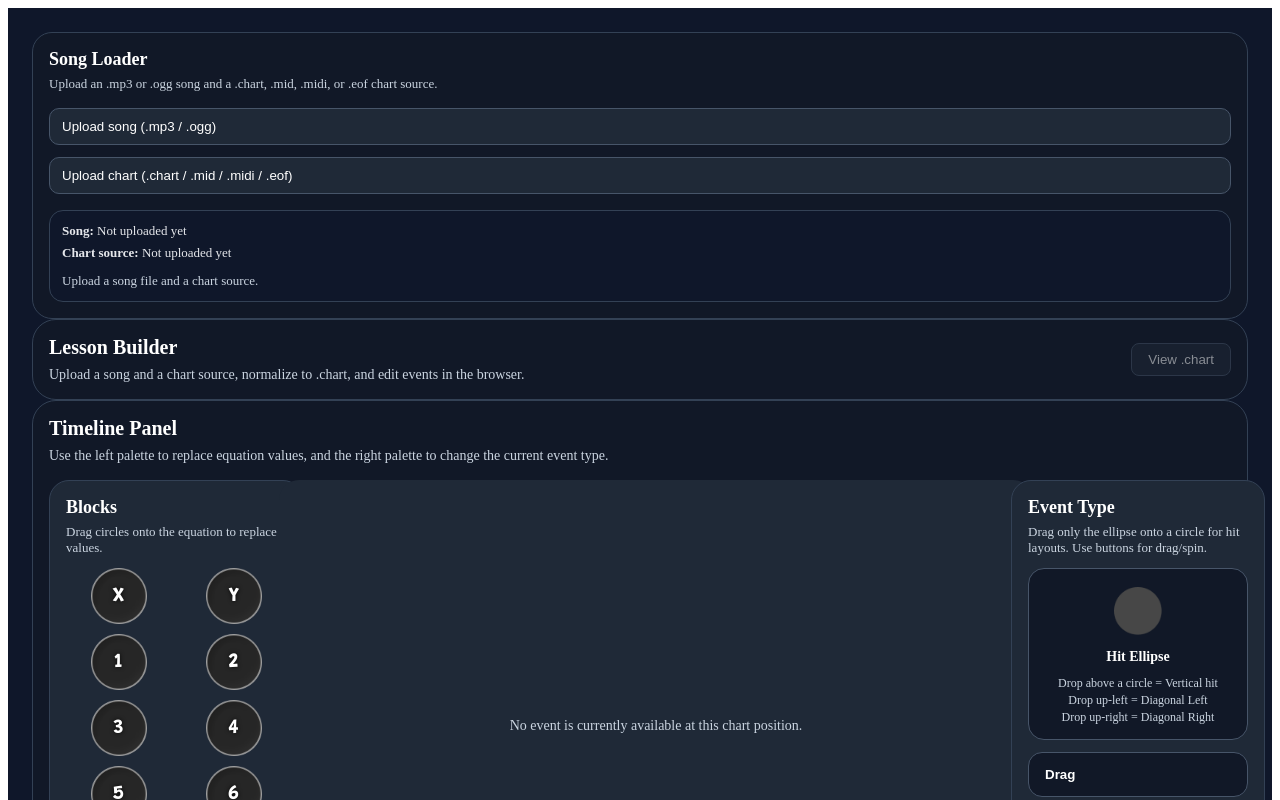
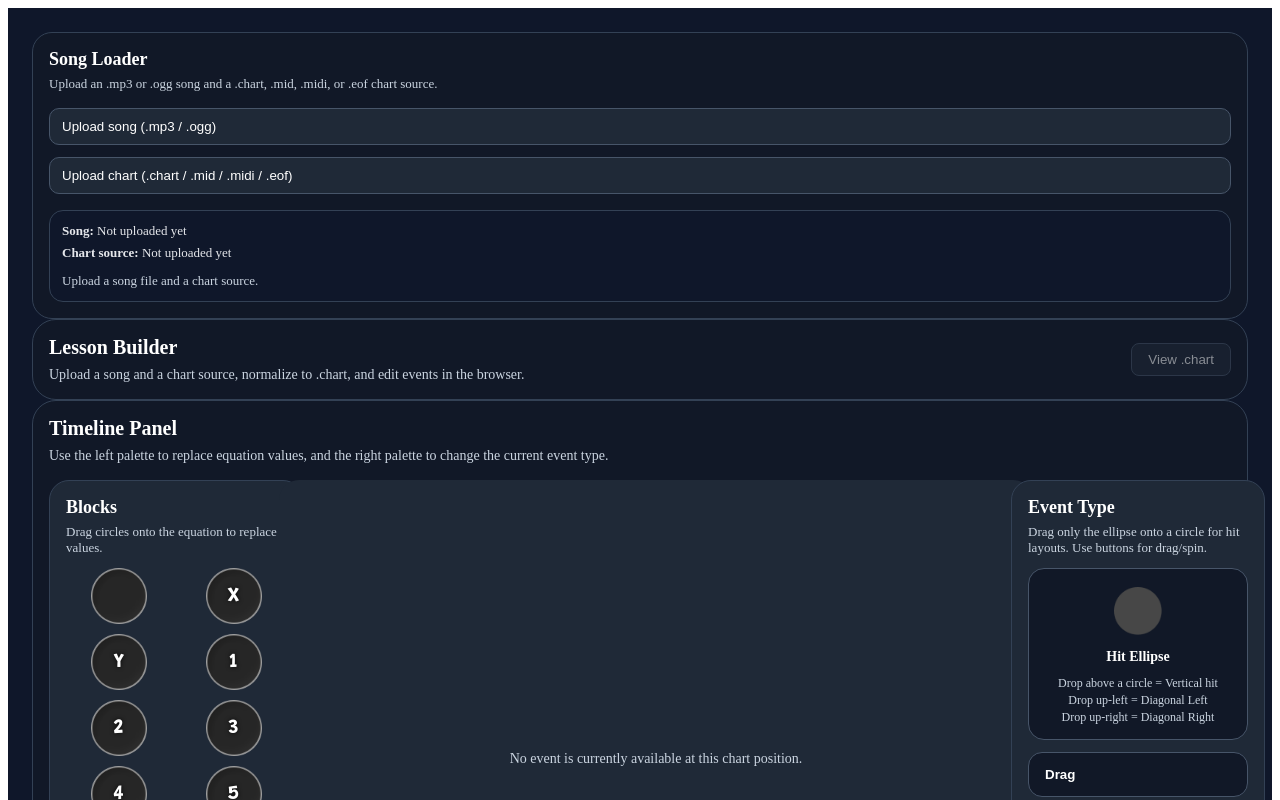
Before and after one commit to Thiiia/ultrarapidplatform, a Next.js app: page /editor in a window 1280 px wide. Shown: the top 800 px of the page. Built offline with nearby package versions, Linux system fonts and the light colour scheme.

Commit message:
Add empty equation block support

```diff
--- a/components/editor/EquationBlockPalette.tsx
+++ b/components/editor/EquationBlockPalette.tsx
@@ -6,7 +6,21 @@ type EquationBlockPaletteProps = {
   onBlockDragStart?: (value: string) => void
 }
 
-const BLOCKS = ["X", "Y", "1", "2", "3", "4", "5", "6", "7", "8", "9", "10"]
+const BLOCKS = [
+  { label: "", dragValue: "__EMPTY__" },
+  { label: "X", dragValue: "X" },
+  { label: "Y", dragValue: "Y" },
+  { label: "1", dragValue: "1" },
+  { label: "2", dragValue: "2" },
+  { label: "3", dragValue: "3" },
+  { label: "4", dragValue: "4" },
+  { label: "5", dragValue: "5" },
+  { label: "6", dragValue: "6" },
+  { label: "7", dragValue: "7" },
+  { label: "8", dragValue: "8" },
+  { label: "9", dragValue: "9" },
+  { label: "10", dragValue: "10" },
+]
 
 export function EquationBlockPalette({
   onBlockDragStart,
@@ -55,14 +69,18 @@ export function EquationBlockPalette({
           gap: "10px",
         }}
       >
-        {BLOCKS.map((block) => (
+        {BLOCKS.map((block, index) => (
           <div
-            key={block}
+            key={`${block.dragValue}-${index}`}
             draggable
             onDragStart={(event) => {
-              event.dataTransfer.setData("application/x-equation-block", block)
+              event.stopPropagation()
+              event.dataTransfer.setData(
+                "application/x-equation-block",
+                block.dragValue
+              )
               event.dataTransfer.effectAllowed = "copy"
-              onBlockDragStart?.(block)
+              onBlockDragStart?.(block.dragValue)
             }}
             style={{
               display: "flex",
@@ -72,7 +90,7 @@ export function EquationBlockPalette({
             }}
           >
             <EquationCircle
-              value={block}
+              value={block.label}
               readOnly
               size={56}
             />
--- a/components/editor/EventEquationEditor.tsx
+++ b/components/editor/EventEquationEditor.tsx
@@ -177,9 +177,11 @@ export function EventEquationEditor({
   const handleDropOnSlot = (slot: EquationSlot, event: React.DragEvent<HTMLDivElement>) => {
     event.preventDefault()
 
-    const equationBlock =
-      event.dataTransfer.getData("application/x-equation-block") ||
-      event.dataTransfer.getData("text/plain")
+const rawEquationBlock =
+  event.dataTransfer.getData("application/x-equation-block") ||
+  event.dataTransfer.getData("text/plain")
+
+const equationBlock = rawEquationBlock === "__EMPTY__" ? "" : rawEquationBlock
 
     const hitEllipse = event.dataTransfer.getData("application/x-hit-ellipse")
 
@@ -197,7 +199,7 @@ export function EventEquationEditor({
       return
     }
 
-    if (equationBlock) {
+    if (rawEquationBlock) {
       update(slot, equationBlock)
     }
   }
```
